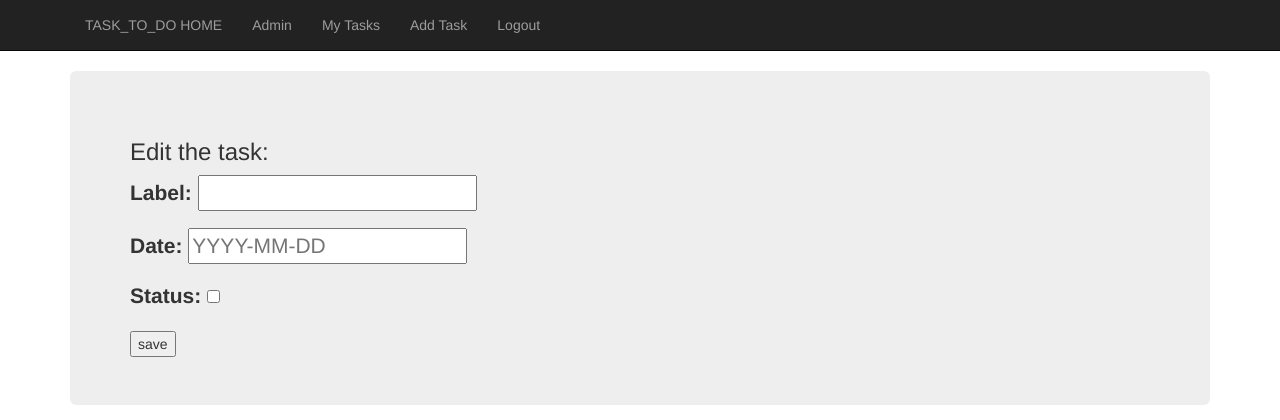
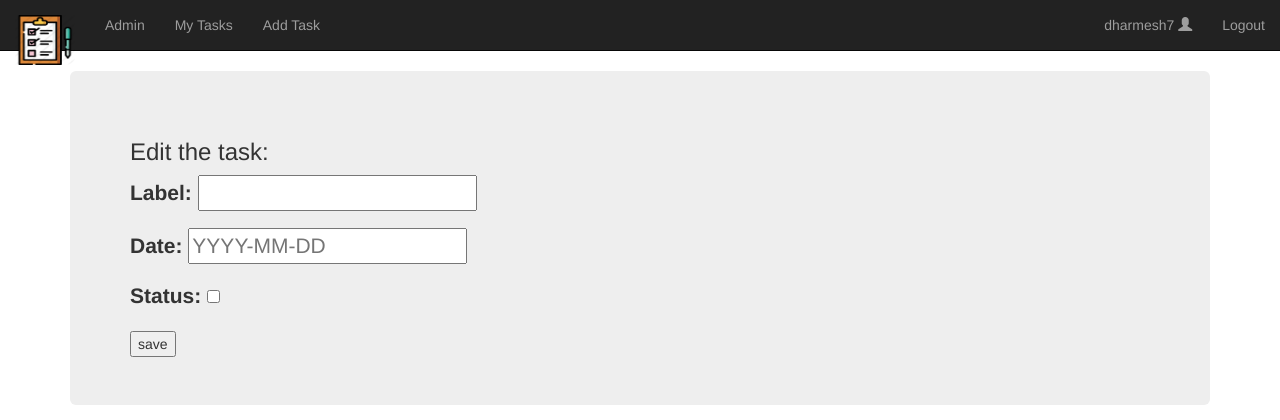
Before and after one commit to Dharmesh78/Task-Management-Web-App-using-Django, a Django app: page /taskApp/editTask/37 in a window 1280 px wide. Shown: the top 420 px of the page. Run offline with Django 3.2, Linux system fonts and the light colour scheme; a user stored in the database is signed in; data comes from the database, SQL or seed files in the repository; both versions use the stored data as it was after the commit; some libraries are stand-ins or nearby versions.

Commit message:
sixth commit

```diff
--- a/templates/taskApp/base.html
+++ b/templates/taskApp/base.html
@@ -1,4 +1,5 @@
 <!DOCTYPE html>
+{% load static %}
 <html lang="en" dir="ltr">
   <head>
     <meta charset="utf-8">
@@ -8,18 +9,23 @@
   </head>
   <body>
     <nav class="navbar navbar-inverse navbar-static-top">
-      <div class="container">
+      <div class="container-fluid">
 
         <ul class="nav navbar-nav">
-
-          <li><a class="nabar-brand" href="{% url 'index' %}">TASK_TO_DO HOME</a></li>
+          <li><a class="navbar-brand" href="{% url 'index' %}"><img src={% static "images/1567073.png" %} width="60" height="50" alt="TASK_TO_DO"></a></li>
+          <!-- <li><a class="navbar-brand" href="{% url 'index' %}">Task to do</a></li> -->
           <li><a class="navbar-link" href="{% url 'admin:index' %}">Admin</a></li>
 
           {% if user.is_authenticated %}
             <li><a class="navbar-link" href="{% url 'taskApp:myTask' %}">My Tasks</a></li>
             <li><a class="navbar-link" href="{% url 'taskApp:addTask' %}">Add Task</a></li>
             <!-- <li><button type="button" class="btn btn-success">Success</button></li> -->
+        </ul>
+
+        <ul class="nav navbar-nav navbar-right">
+            <li><a class="navbar-link" href="#"> {{user}} <span class="glyphicon glyphicon-user"></span></a></li>
             <li><a class="navbar-link" href="{% url 'logout' %}">Logout</a></li>
+
 
           {% else %}
             <li><a class="navbar-link" href="{% url 'taskApp:register' %}">Register</a></li>
```
Also changed, not shown: db.sqlite3, static/images/1567073.png (added).
